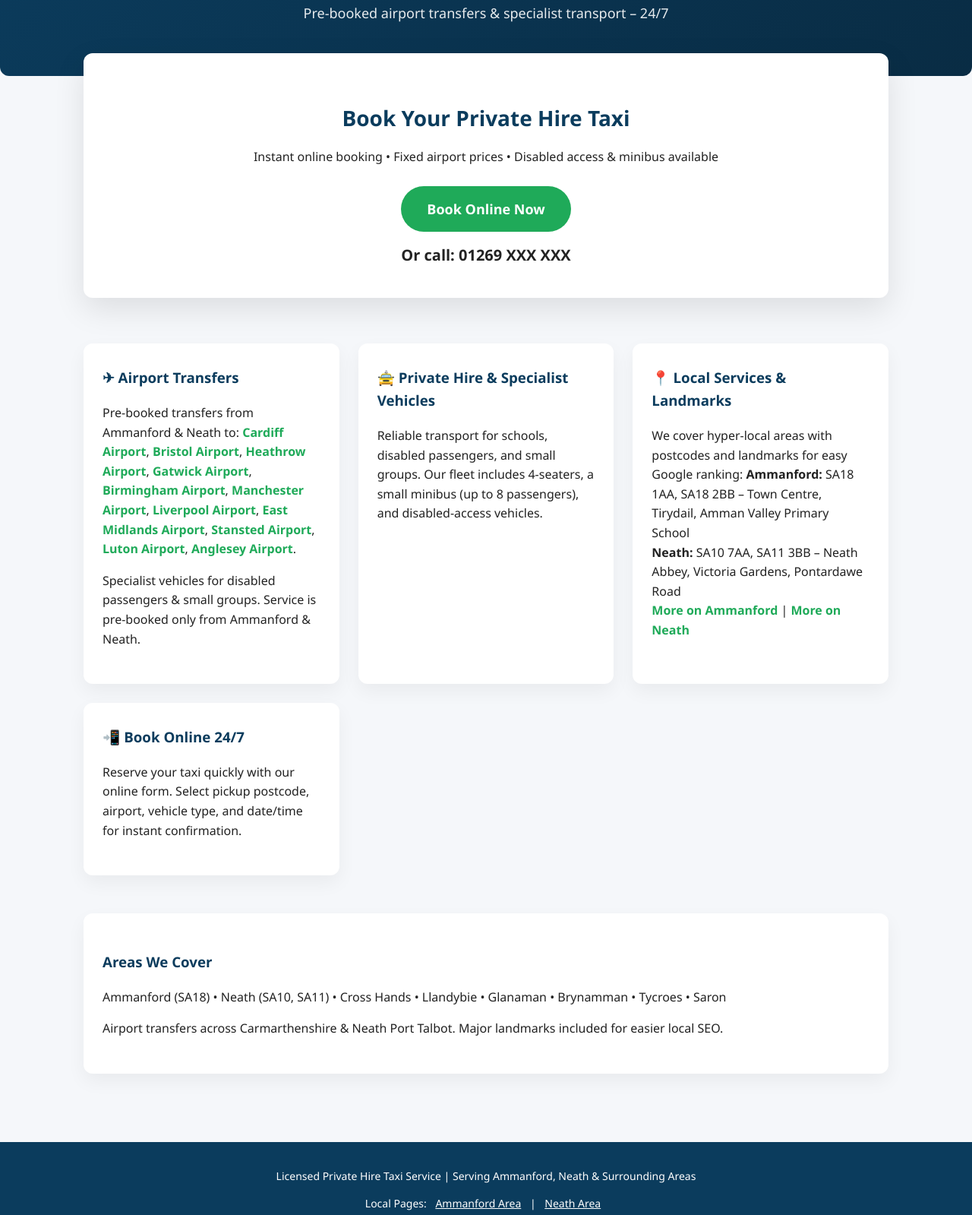
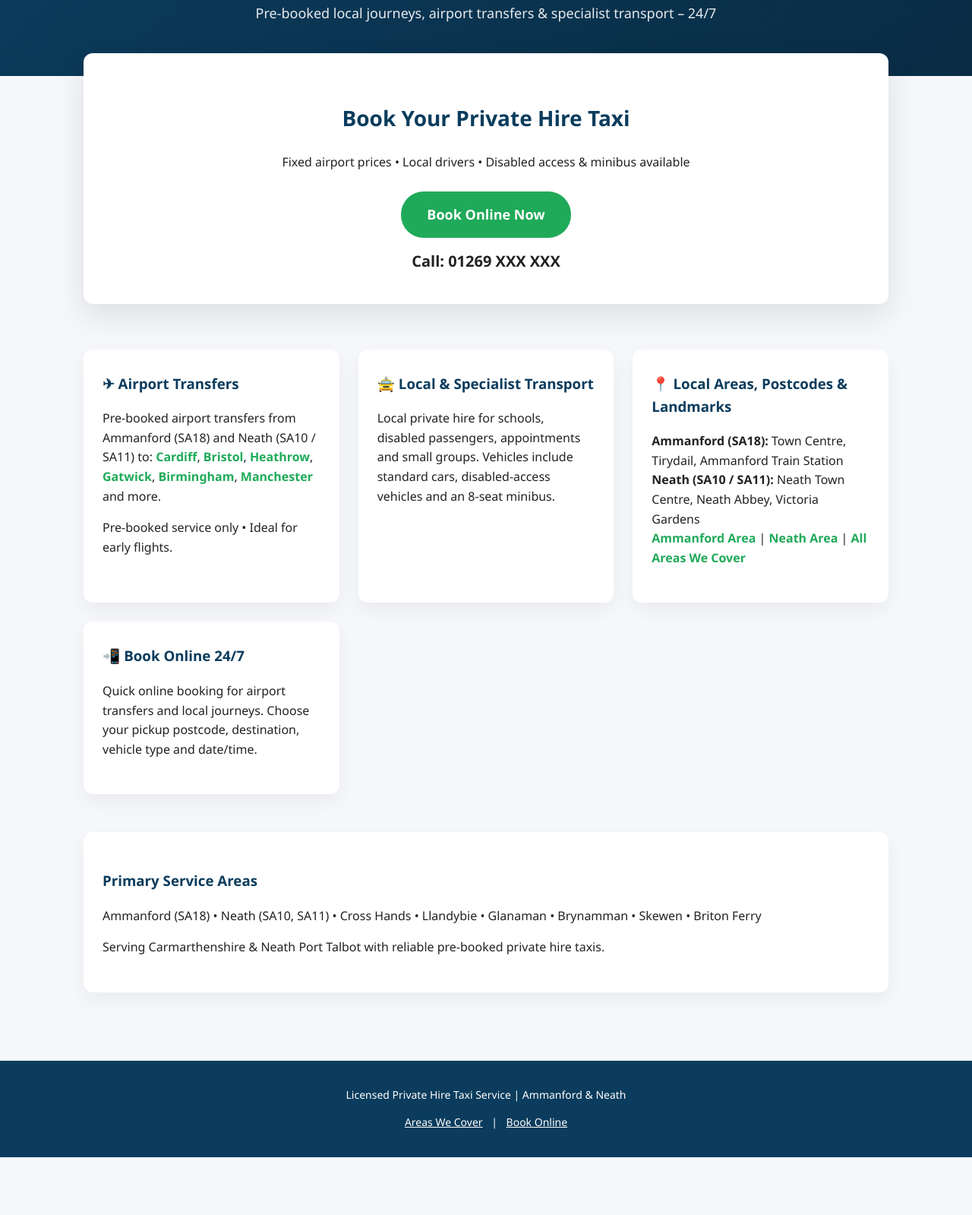
Before and after one commit to daihill84/taxi_gen, a plain HTML site: page index.html in a window 1280 px wide. Shown: the part 142-1741 px from the top of the page at 76% size. After the commit the page ends 1665 px from the top, so only its background shows below. Drawn offline with Linux system fonts and the light colour scheme.

Commit message:
Update index.html

```diff
--- a/index.html
+++ b/index.html
@@ -3,23 +3,36 @@
 <head>
 <meta charset="UTF-8">
 <meta name="viewport" content="width=device-width, initial-scale=1.0">
-<title>Ammanford & Neath Private Hire | Airport & Specialist Taxi Service</title>
-<meta name="description" content="Reliable pre-booked private hire taxis from Ammanford & Neath. Fixed-price airport transfers with disabled access and minibuses. Book online 24/7.">
+
+<title>Ammanford & Neath Private Hire Taxi | Airport & Local Transfers</title>
+
+<meta name="description" content="Reliable pre-booked private hire taxis from Ammanford & Neath. Airport transfers, local journeys, disabled access and minibuses. Book online 24/7.">
+
 <link rel="canonical" href="https://yourdomain.co.uk/">
 
-<!-- SCHEMA -->
+<!-- LOCAL BUSINESS SCHEMA -->
 <script type="application/ld+json">
 {
   "@context": "https://schema.org",
   "@type": "TaxiService",
   "name": "Ammanford & Neath Private Hire",
-  "areaServed": ["Ammanford", "Neath", "Cross Hands", "Llandybie", "Carmarthenshire", "Neath Port Talbot"],
+  "areaServed": [
+    "Ammanford",
+    "Neath",
+    "Cross Hands",
+    "Llandybie",
+    "Glanaman",
+    "Brynamman",
+    "Skewen",
+    "Briton Ferry"
+  ],
   "address": {
     "@type": "PostalAddress",
     "addressLocality": "Ammanford",
     "postalCode": "SA18",
     "addressCountry": "GB"
-  }
+  },
+  "serviceType": "Pre-booked Private Hire Taxi Service"
 }
 </script>
 
@@ -32,40 +45,94 @@
 }
 
 * { box-sizing: border-box; }
-body { margin:0; font-family:"Segoe UI", Arial, sans-serif; background: var(--light); color: var(--dark); line-height:1.6; }
+body {
+  margin:0;
+  font-family:"Segoe UI", Arial, sans-serif;
+  background: var(--light);
+  color: var(--dark);
+  line-height:1.6;
+}
 
 /* HEADER */
-header { background: linear-gradient(135deg, #0b3c5d, #092c44); color:#fff; padding:50px 20px; text-align:center; border-radius:12px; }
+header {
+  background: linear-gradient(135deg, #0b3c5d, #092c44);
+  color:#fff;
+  padding:50px 20px;
+  text-align:center;
+}
 header h1 { font-size:34px; margin-bottom:10px; }
 header p { font-size:18px; opacity:0.9; }
 
 /* CONTAINER */
 .container { max-width:1100px; margin:auto; padding:30px 20px; }
 
-/* HERO CTA */
-.hero { background:#fff; border-radius:12px; padding:40px 25px; margin-top:-60px; box-shadow:0 15px 40px rgba(0,0,0,0.1); text-align:center; }
-.hero h2 { font-size:28px; margin-bottom:10px; color: var(--primary); }
-.hero p { font-size:16px; margin-bottom:25px; }
-.hero a { display:inline-block; background: var(--accent); color:#fff; padding:16px 34px; font-size:18px; font-weight:bold; text-decoration:none; border-radius:30px; transition: background 0.3s ease; }
+/* HERO */
+.hero {
+  background:#fff;
+  border-radius:12px;
+  padding:40px 25px;
+  margin-top:-60px;
+  box-shadow:0 15px 40px rgba(0,0,0,0.1);
+  text-align:center;
+}
+.hero h2 { font-size:28px; color: var(--primary); }
+.hero p { margin-bottom:25px; }
+.hero a {
+  display:inline-block;
+  background: var(--accent);
+  color:#fff;
+  padding:16px 34px;
+  font-size:18px;
+  font-weight:bold;
+  text-decoration:none;
+  border-radius:30px;
+}
 .hero a:hover { background:#178f4b; }
 .phone { margin-top:15px; font-size:20px; font-weight:bold; }
 
 /* FEATURES */
-.features { display:grid; grid-template-columns:repeat(auto-fit, minmax(280px, 1fr)); gap:25px; margin-top:60px; }
-.feature { background:#fff; border-radius:12px; padding:30px 25px; box-shadow:0 10px 25px rgba(0,0,0,0.05); transition: transform 0.3s ease; }
-.feature:hover { transform:translateY(-5px); }
+.features {
+  display:grid;
+  grid-template-columns:repeat(auto-fit, minmax(280px, 1fr));
+  gap:25px;
+  margin-top:60px;
+}
+.feature {
+  background:#fff;
+  border-radius:12px;
+  padding:30px 25px;
+  box-shadow:0 10px 25px rgba(0,0,0,0.05);
+}
 .feature h3 { margin-top:0; color: var(--primary); }
 
 /* AREAS */
-.areas { background:#fff; border-radius:12px; padding:30px 25px; margin-top:50px; box-shadow:0 10px 25px rgba(0,0,0,0.05); }
+.areas {
+  background:#fff;
+  border-radius:12px;
+  padding:30px 25px;
+  margin-top:50px;
+  box-shadow:0 10px 25px rgba(0,0,0,0.05);
+}
 .areas h3 { color: var(--primary); }
 
+a { color: var(--accent); font-weight:bold; text-decoration:none; }
+a:hover { text-decoration:underline; }
+
 /* FOOTER */
-footer { background: var(--primary); color:#fff; text-align:center; padding:20px; margin-top:60px; font-size:14px; }
-footer a { color: #fff; text-decoration:underline; margin:0 8px; font-weight:normal; }
-
-a { color: var(--accent); text-decoration:none; font-weight:bold; }
-a:hover { text-decoration:underline; }
+footer {
+  background: var(--primary);
+  color:#fff;
+  text-align:center;
+  padding:20px;
+  margin-top:60px;
+  font-size:14px;
+}
+footer a {
+  color:#fff;
+  text-decoration:underline;
+  margin:0 8px;
+  font-weight:normal;
+}
 
 @media (max-width:600px) {
   header h1 { font-size:28px; }
@@ -77,84 +144,81 @@ a:hover { text-decoration:underline; }
 <body>
 
 <header>
-  <h1>Ammanford & Neath Private Hire</h1>
-  <p>Pre-booked airport transfers & specialist transport – 24/7</p>
+  <h1>Ammanford & Neath Private Hire Taxi</h1>
+  <p>Pre-booked local journeys, airport transfers & specialist transport – 24/7</p>
 </header>
 
 <div class="container">
 
   <section class="hero">
     <h2>Book Your Private Hire Taxi</h2>
-    <p>Instant online booking • Fixed airport prices • Disabled access & minibus available</p>
+    <p>Fixed airport prices • Local drivers • Disabled access & minibus available</p>
     <a href="book-now.html">Book Online Now</a>
-    <div class="phone">Or call: 01269 XXX XXX</div>
+    <div class="phone">Call: 01269 XXX XXX</div>
   </section>
 
   <section class="features">
+
     <div class="feature">
       <h3>✈ Airport Transfers</h3>
       <p>
-        Pre-booked transfers from Ammanford & Neath to:
-        <a href="airport-transfers/cardiff-airport.html">Cardiff Airport</a>,
-        <a href="airport-transfers/bristol-airport.html">Bristol Airport</a>,
-        <a href="airport-transfers/heathrow-airport.html">Heathrow Airport</a>,
-        <a href="airport-transfers/gatwick-airport.html">Gatwick Airport</a>,
-        <a href="airport-transfers/birmingham-airport.html">Birmingham Airport</a>,
-        <a href="airport-transfers/manchester-airport.html">Manchester Airport</a>,
-        <a href="airport-transfers/liverpool-airport.html">Liverpool Airport</a>,
-        <a href="airport-transfers/east-midlands-airport.html">East Midlands Airport</a>,
-        <a href="airport-transfers/stansted-airport.html">Stansted Airport</a>,
-        <a href="airport-transfers/luton-airport.html">Luton Airport</a>,
-        <a href="airport-transfers/anglesey-airport.html">Anglesey Airport</a>.
+        Pre-booked airport transfers from Ammanford (SA18) and Neath (SA10 / SA11) to:
+        <a href="airport-transfers/cardiff-airport.html">Cardiff</a>,
+        <a href="airport-transfers/bristol-airport.html">Bristol</a>,
+        <a href="airport-transfers/heathrow-airport.html">Heathrow</a>,
+        <a href="airport-transfers/gatwick-airport.html">Gatwick</a>,
+        <a href="airport-transfers/birmingham-airport.html">Birmingham</a>,
+        <a href="airport-transfers/manchester-airport.html">Manchester</a> and more.
       </p>
-      <p>Specialist vehicles for disabled passengers & small groups. Service is pre-booked only from Ammanford & Neath.</p>
+      <p>Pre-booked service only • Ideal for early flights.</p>
     </div>
 
     <div class="feature">
-      <h3>🚖 Private Hire & Specialist Vehicles</h3>
+      <h3>🚖 Local & Specialist Transport</h3>
       <p>
-        Reliable transport for schools, disabled passengers, and small groups.
-        Our fleet includes 4-seaters, a small minibus (up to 8 passengers), and disabled-access vehicles.
+        Local private hire for schools, disabled passengers, appointments and small groups.
+        Vehicles include standard cars, disabled-access vehicles and an 8-seat minibus.
       </p>
     </div>
 
     <div class="feature">
-      <h3>📍 Local Services & Landmarks</h3>
+      <h3>📍 Local Areas, Postcodes & Landmarks</h3>
       <p>
-        We cover hyper-local areas with postcodes and landmarks for easy Google ranking:
-        <strong>Ammanford:</strong> SA18 1AA, SA18 2BB – Town Centre, Tirydail, Amman Valley Primary School<br>
-        <strong>Neath:</strong> SA10 7AA, SA11 3BB – Neath Abbey, Victoria Gardens, Pontardawe Road<br>
-        <a href="ammanford-area.html">More on Ammanford</a> |
-        <a href="neath-area.html">More on Neath</a>
+        <strong>Ammanford (SA18):</strong> Town Centre, Tirydail, Ammanford Train Station<br>
+        <strong>Neath (SA10 / SA11):</strong> Neath Town Centre, Neath Abbey, Victoria Gardens<br>
+        <a href="ammanford-area.html">Ammanford Area</a> |
+        <a href="neath-area.html">Neath Area</a> |
+        <a href="local-areas.html">All Areas We Cover</a>
       </p>
     </div>
 
     <div class="feature">
       <h3>📲 Book Online 24/7</h3>
       <p>
-        Reserve your taxi quickly with our online form.
-        Select pickup postcode, airport, vehicle type, and date/time for instant confirmation.
+        Quick online booking for airport transfers and local journeys.
+        Choose your pickup postcode, destination, vehicle type and date/time.
       </p>
     </div>
+
   </section>
 
   <section class="areas">
-    <h3>Areas We Cover</h3>
+    <h3>Primary Service Areas</h3>
     <p>
-      Ammanford (SA18) • Neath (SA10, SA11) • Cross Hands • Llandybie • Glanaman • Brynamman • Tycroes • Saron
+      Ammanford (SA18) • Neath (SA10, SA11) • Cross Hands • Llandybie • Glanaman • Brynamman • Skewen • Briton Ferry
     </p>
     <p>
-      Airport transfers across Carmarthenshire & Neath Port Talbot. Major landmarks included for easier local SEO.
+      Serving Carmarthenshire & Neath Port Talbot with reliable pre-booked private hire taxis.
     </p>
   </section>
 
 </div>
 
 <footer>
-  <p>Licensed Private Hire Taxi Service | Serving Ammanford, Neath & Surrounding Areas</p>
-  <p>Local Pages:
-    <a href="ammanford-area.html">Ammanford Area</a> |
-    <a href="neath-area.html">Neath Area</a>
+  <p>Licensed Private Hire Taxi Service | Ammanford & Neath</p>
+  <p>
+    <a href="local-areas.html">Areas We Cover</a> |
+    <a href="book-now.html">Book Online</a>
   </p>
 </footer>
 
```
